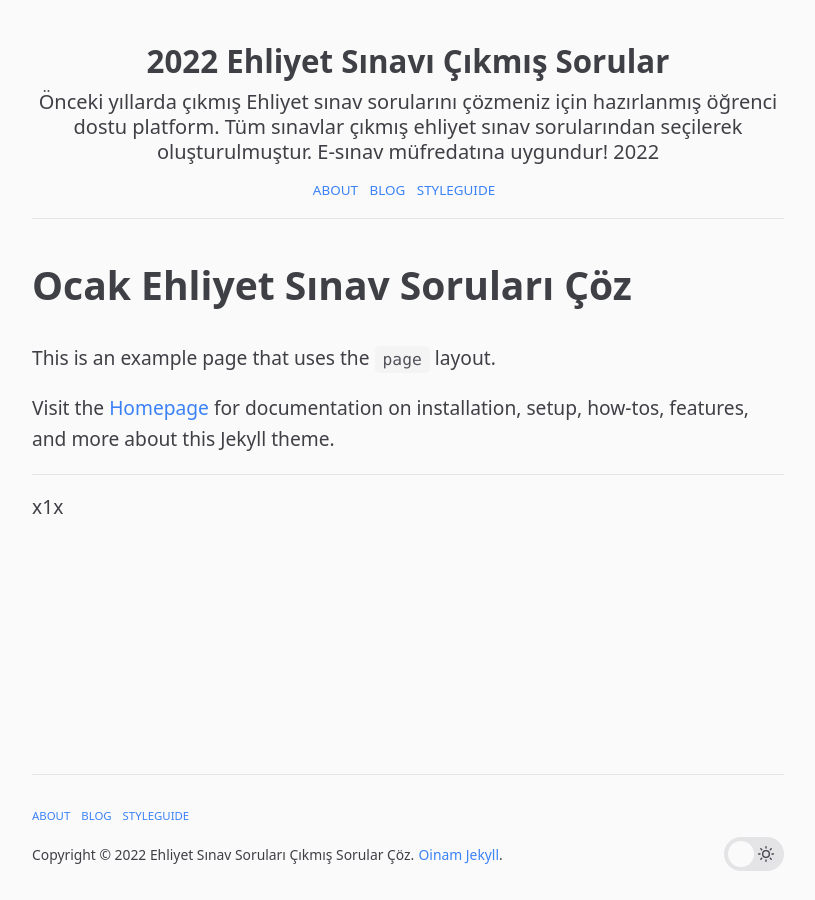
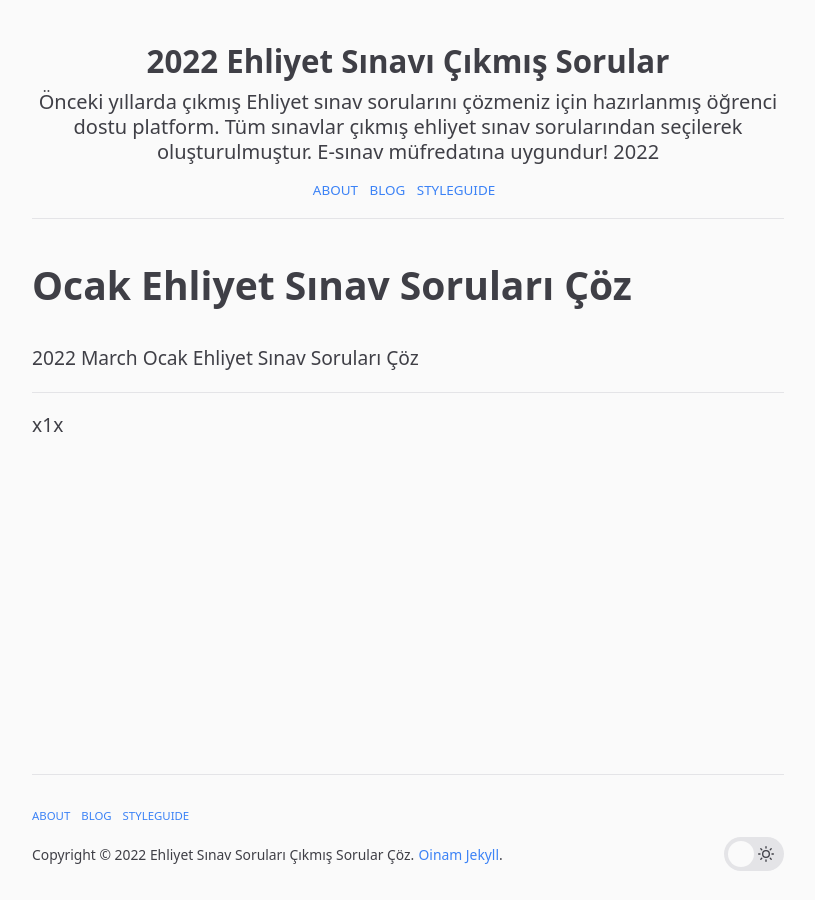
Before and after one commit to ehliyetsinav/ehliyetsinav.github.io, a Jekyll site: the page built from ocak.md, in a window 1280 px wide. Shown: the whole page, without its empty margins (232-1047 px from the left). Built offline with Jekyll 4.4.1, drawn with Linux system fonts in a browser that asks for light colours.

Commit message:
Update ocak.md

```diff
--- a/ocak.md
+++ b/ocak.md
@@ -3,9 +3,10 @@ layout: page
 title: Ocak Ehliyet Sınav Soruları Çöz
 permalink: /ehliyet-sinav-sorulari-ocak/
 ---
+ {{ "now" | date: "%Y %B" }} Ocak Ehliyet Sınav Soruları Çöz
 
-This is an example page that uses the `page` layout.
 
-Visit the [Homepage]({{ site.baseurl | prepend: site.url }}/) for documentation on installation, setup, how-tos, features, and more about this Jekyll theme.
+
+
 
 ---
```
